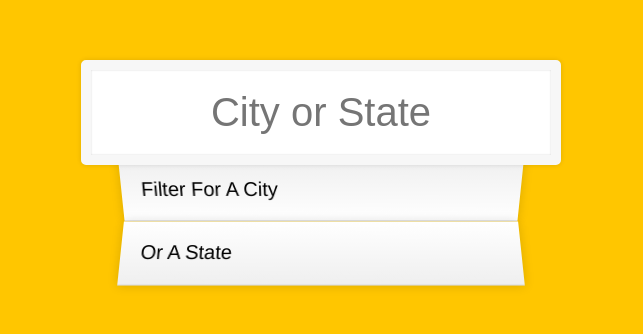
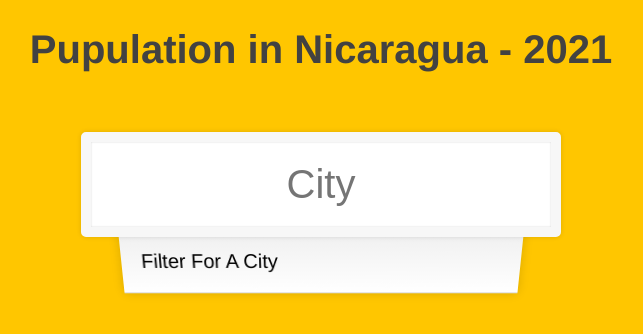
Before and after one commit to hectorsevillasandoval/js30, a plain HTML site: page Day 6 - Ajax Type Ahead/index.html in a window 1280 px wide. Shown: the whole page, without its empty margins (319-962 px from the left). Drawn offline with Linux system fonts and the light colour scheme.

Commit message:
Title added

```diff
--- a/Day 6 - Ajax Type Ahead/index.html
+++ b/Day 6 - Ajax Type Ahead/index.html
@@ -8,12 +8,11 @@
 </head>
 
 <body>
-
+    <h1>Pupulation in Nicaragua - 2021</h1>
     <form class="search-form">
-        <input type="text" class="search" placeholder="City or State">
+        <input type="text" class="search" placeholder="City">
         <ul class="suggestions">
             <li>Filter for a city</li>
-            <li>or a state</li>
         </ul>
     </form>
     <script>
--- a/Day 6 - Ajax Type Ahead/style.css
+++ b/Day 6 - Ajax Type Ahead/style.css
@@ -6,6 +6,10 @@ html {
   font-weight: 200;
 }
 
+h1 {
+  color: #424242;
+  text-align: center;
+}
 *,
 *:before,
 *:after {
```
